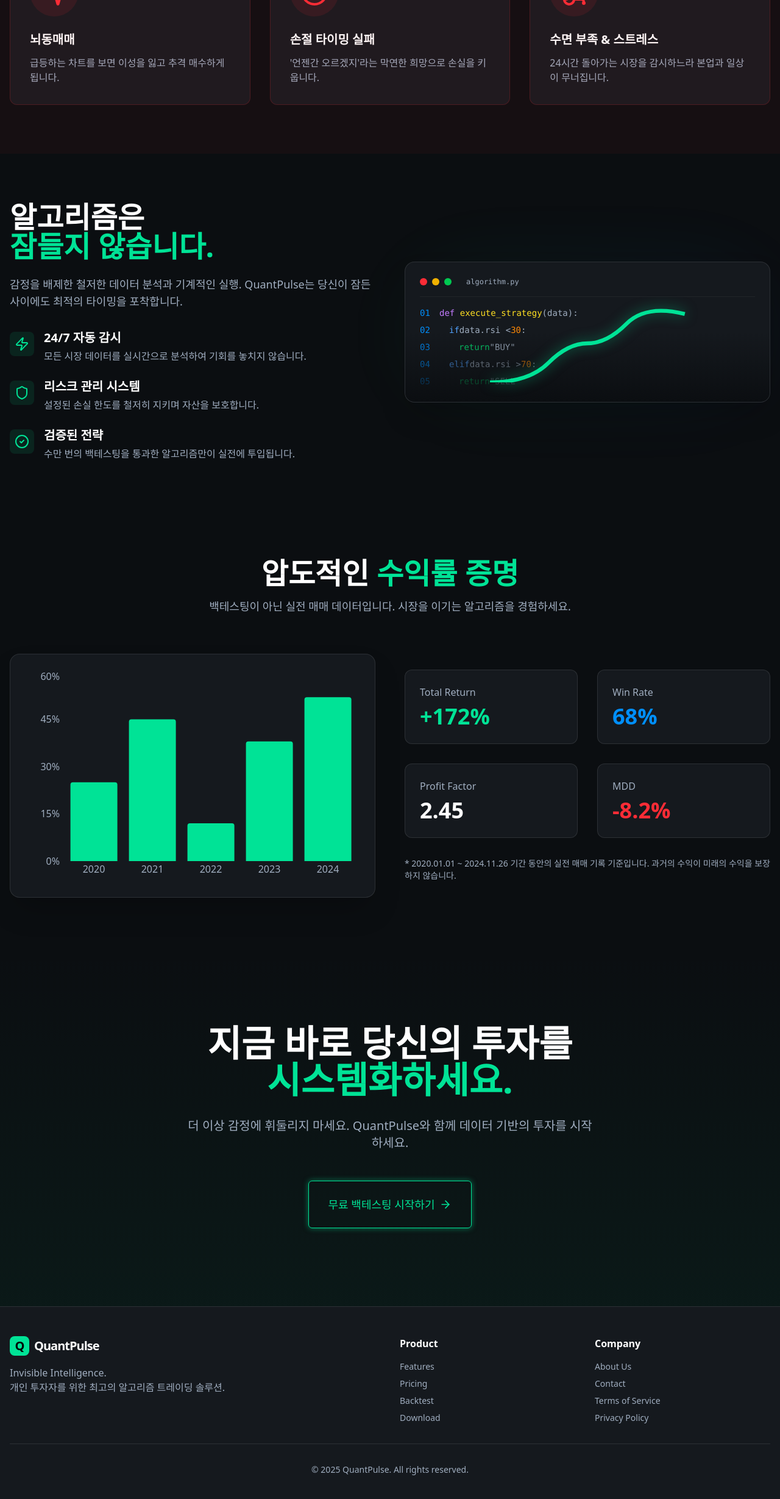
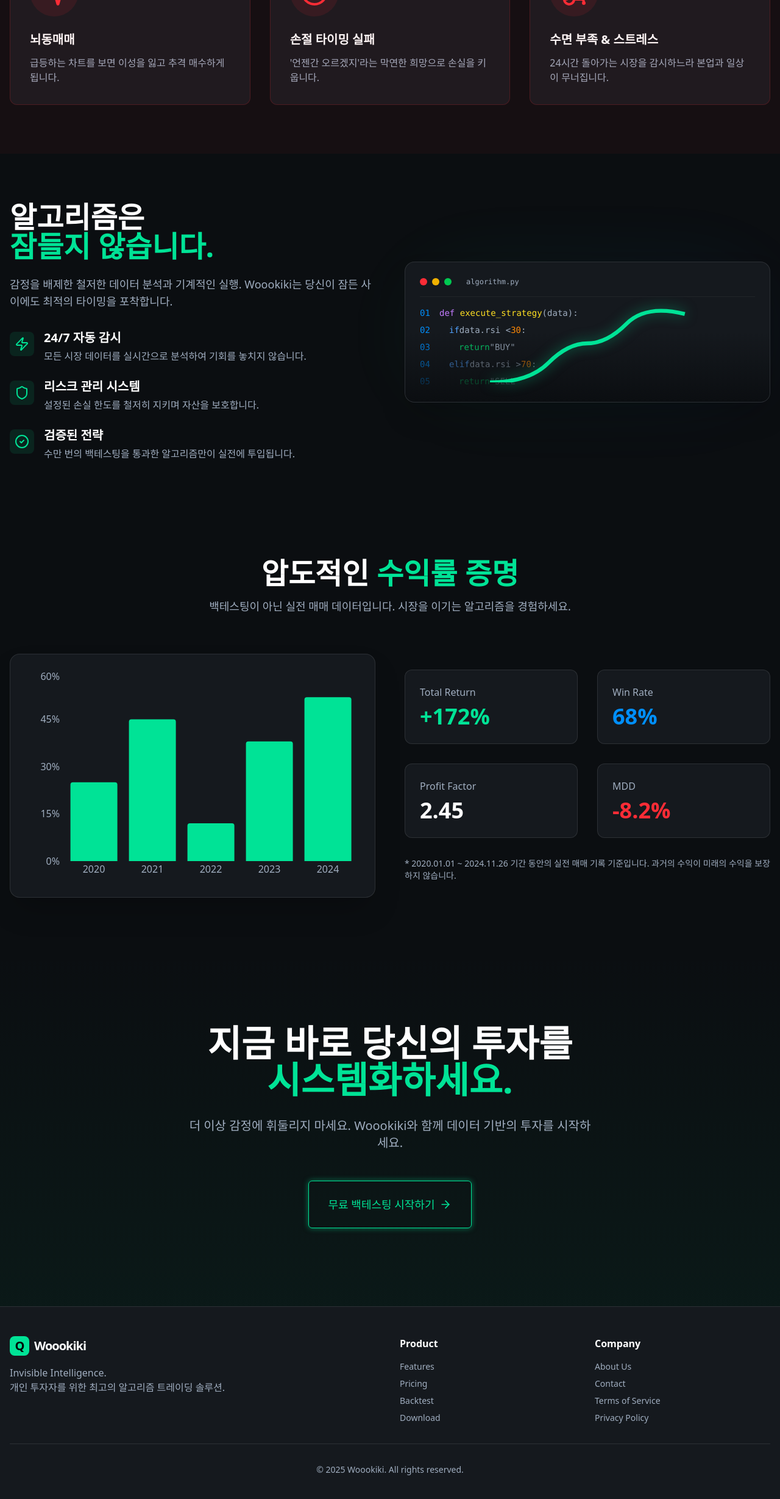
Before and after one commit to hyunsik-Nam/stock-front-with-antigravity, a Next.js app: page / in a window 1280 px wide. Shown: the part 1122-3580 px from the top of the page at 61% size. Built offline with nearby package versions, Linux system fonts and the light colour scheme.

Commit message:
fix :  명칭 변경

```diff
--- a/app/layout.tsx
+++ b/app/layout.tsx
@@ -6,7 +6,7 @@
 const inter = Inter({ subsets: ["latin"], variable: "--font-inter" });
 
 export const metadata: Metadata = {
-  title: "QuantPulse - Invisible Intelligence",
+  title: "Woookiki - Invisible Intelligence",
   description: "Automated Algorithmic Trading Platform",
 };
 
--- a/components/chat/ChatInterface.tsx
+++ b/components/chat/ChatInterface.tsx
@@ -26,7 +26,7 @@
     {
       id: "1",
       role: "assistant",
-      content: "안녕하세요. QuantPulse AI입니다. 무엇을 도와드릴까요?",
+      content: "안녕하세요. Woookiki AI입니다. 무엇을 도와드릴까요?",
       timestamp: new Date(),
     },
   ]);
--- a/components/layout/Footer.tsx
+++ b/components/layout/Footer.tsx
@@ -10,7 +10,7 @@
               <div className="w-8 h-8 bg-primary rounded-lg flex items-center justify-center text-black font-bold">
                 Q
               </div>
-              QuantPulse
+              Woookiki
             </Link>
             <p className="text-muted-foreground max-w-sm">
               Invisible Intelligence. <br />
@@ -40,7 +40,7 @@
         </div>
 
         <div className="border-t border-white/10 pt-8 text-center text-sm text-muted-foreground">
-          &copy; {new Date().getFullYear()} QuantPulse. All rights reserved.
+          &copy; {new Date().getFullYear()} Woookiki. All rights reserved.
         </div>
       </div>
     </footer>
--- a/components/sections/CTA.tsx
+++ b/components/sections/CTA.tsx
@@ -21,7 +21,7 @@
             <span className="text-primary">시스템화하세요.</span>
           </h2>
           <p className="text-xl text-muted-foreground mb-12 max-w-2xl mx-auto">
-            더 이상 감정에 휘둘리지 마세요. QuantPulse와 함께 데이터 기반의 투자를 시작하세요.
+            더 이상 감정에 휘둘리지 마세요. Woookiki와 함께 데이터 기반의 투자를 시작하세요.
           </p>
 
           <Button variant="neon" size="lg" className="text-lg px-8 py-6 h-auto">
--- a/components/sections/Solution.tsx
+++ b/components/sections/Solution.tsx
@@ -20,7 +20,7 @@
             </h2>
             <p className="text-lg text-muted-foreground mb-8">
               감정을 배제한 철저한 데이터 분석과 기계적인 실행.
-              QuantPulse는 당신이 잠든 사이에도 최적의 타이밍을 포착합니다.
+              Woookiki는 당신이 잠든 사이에도 최적의 타이밍을 포착합니다.
             </p>
 
             <div className="space-y-6">
```
